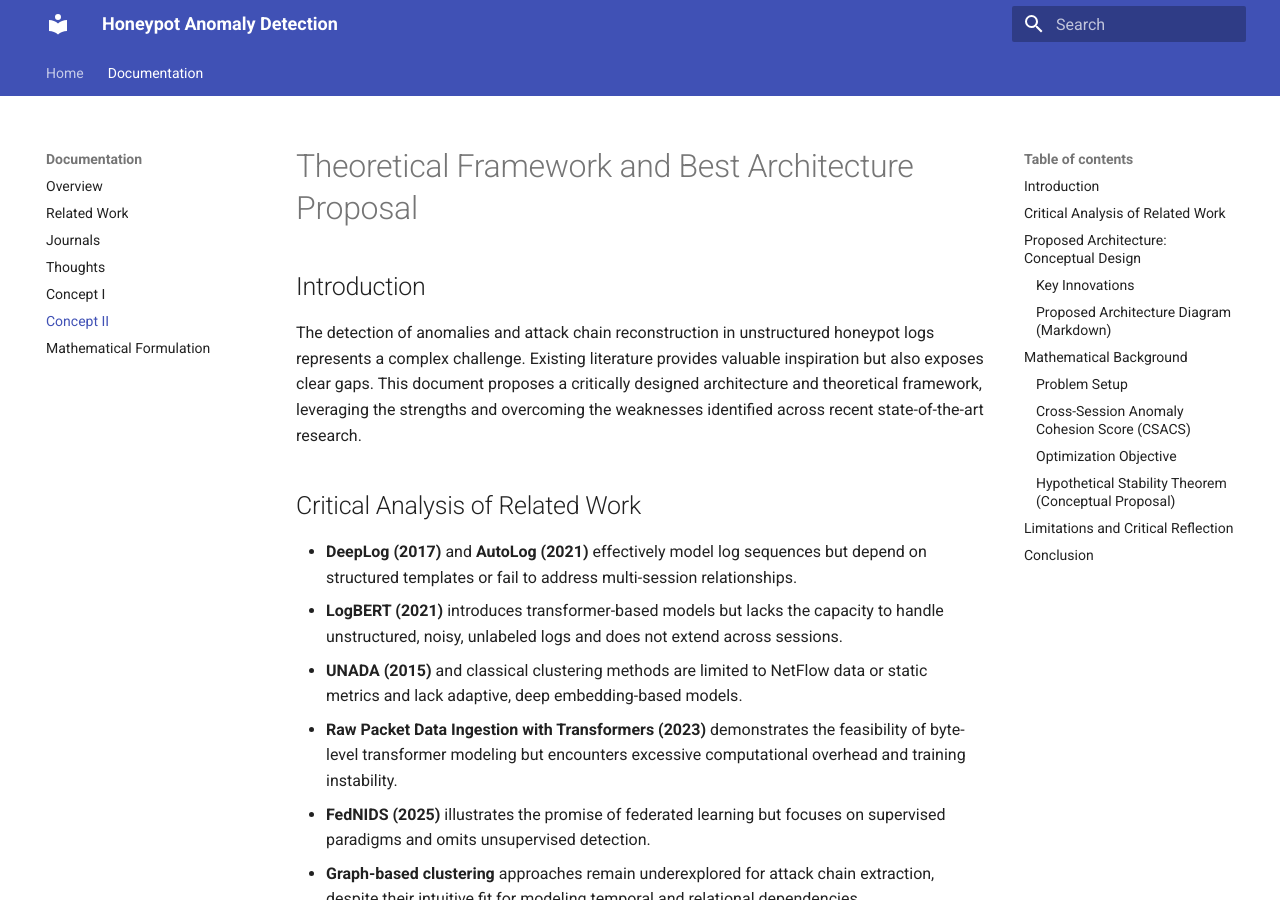
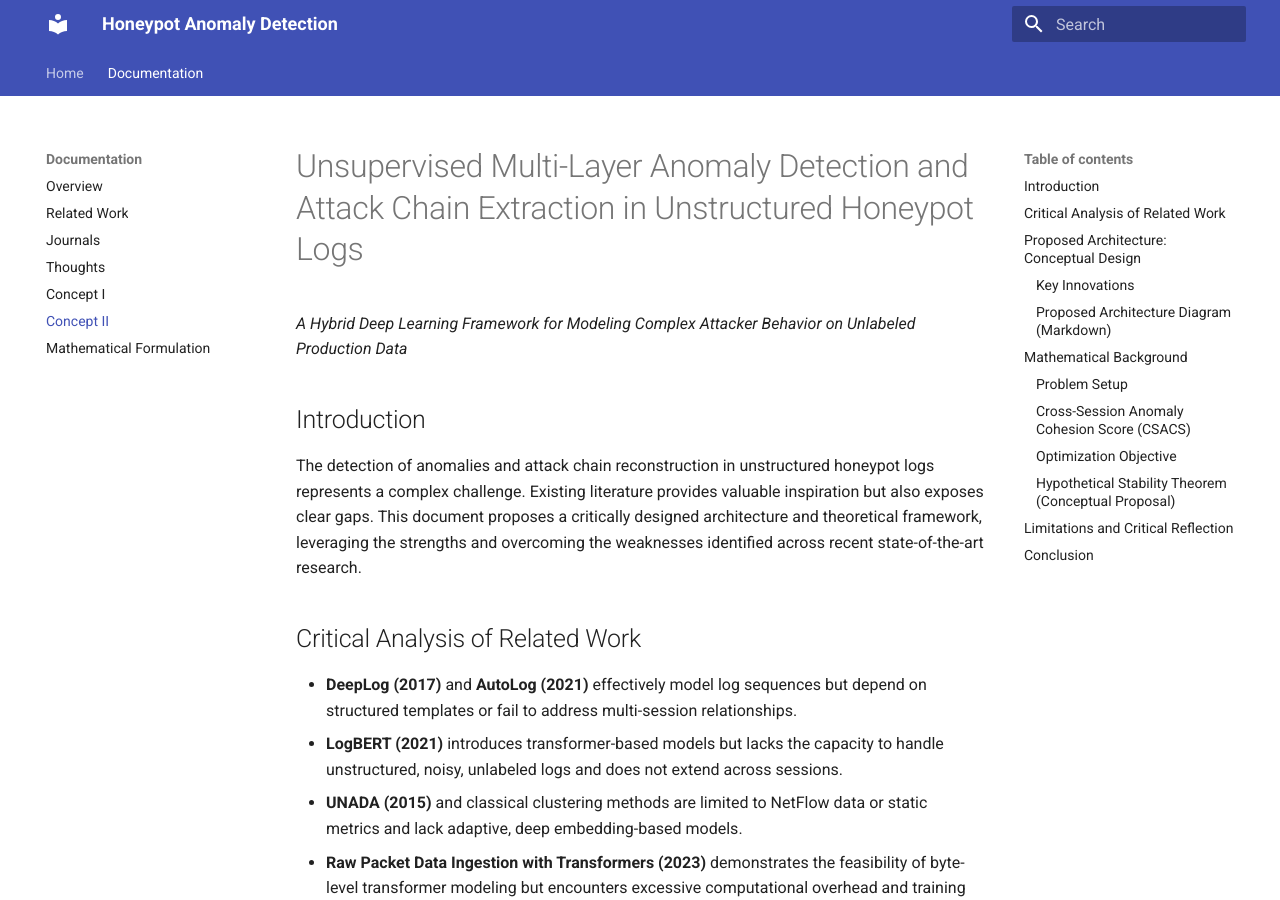
Before and after one commit to JohannesLks/Thesis, an MkDocs documentation site: the page built from docs/documentation/approach2.md, in a window 1280 px wide and 900 px high. Built offline with MkDocs 1.6.1 and Material for MkDocs 9.7.7, drawn with Linux system fonts in a browser that asks for light colours.

Commit message:
improve titel

```diff
--- a/docs/documentation/approach2.md
+++ b/docs/documentation/approach2.md
@@ -1,4 +1,5 @@
-# Theoretical Framework and Best Architecture Proposal
+# Unsupervised Multi-Layer Anomaly Detection and Attack Chain Extraction in Unstructured Honeypot Logs
+*A Hybrid Deep Learning Framework for Modeling Complex Attacker Behavior on Unlabeled Production Data*
 
 ## Introduction
 
```
